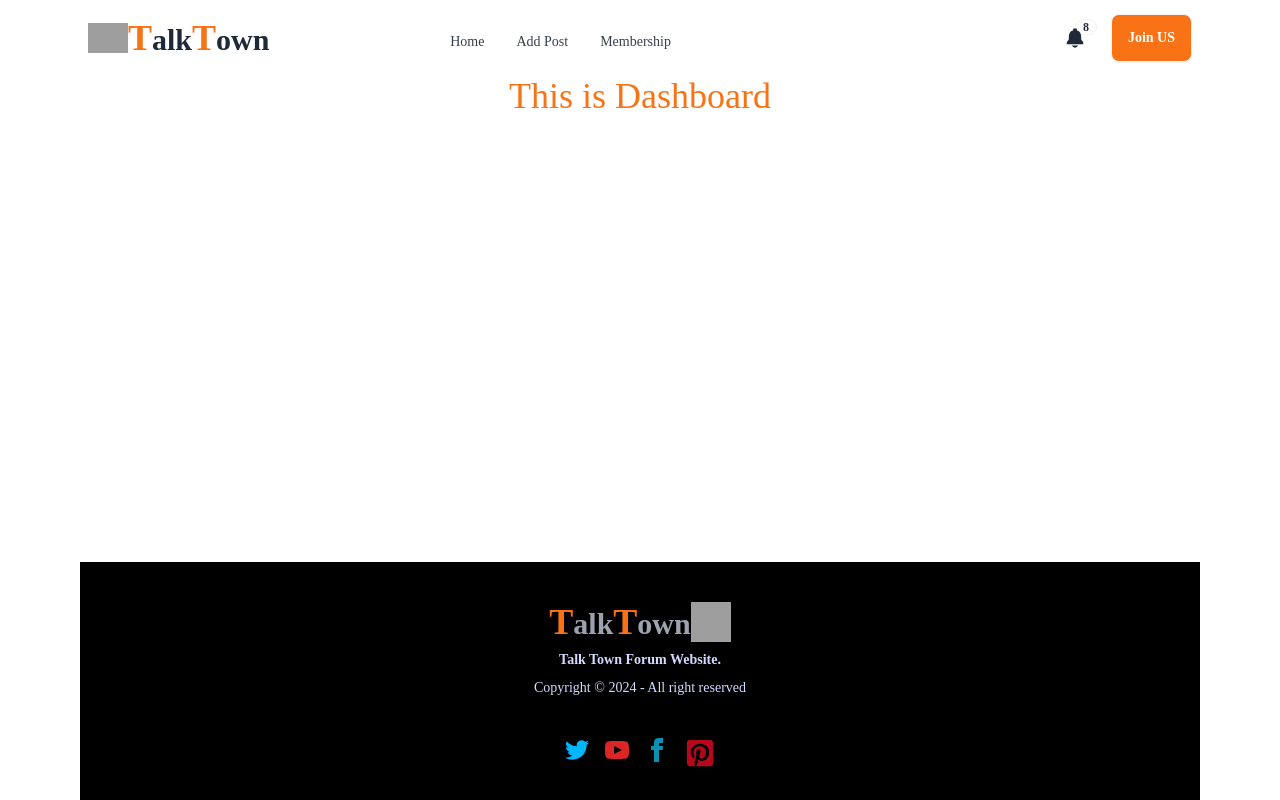
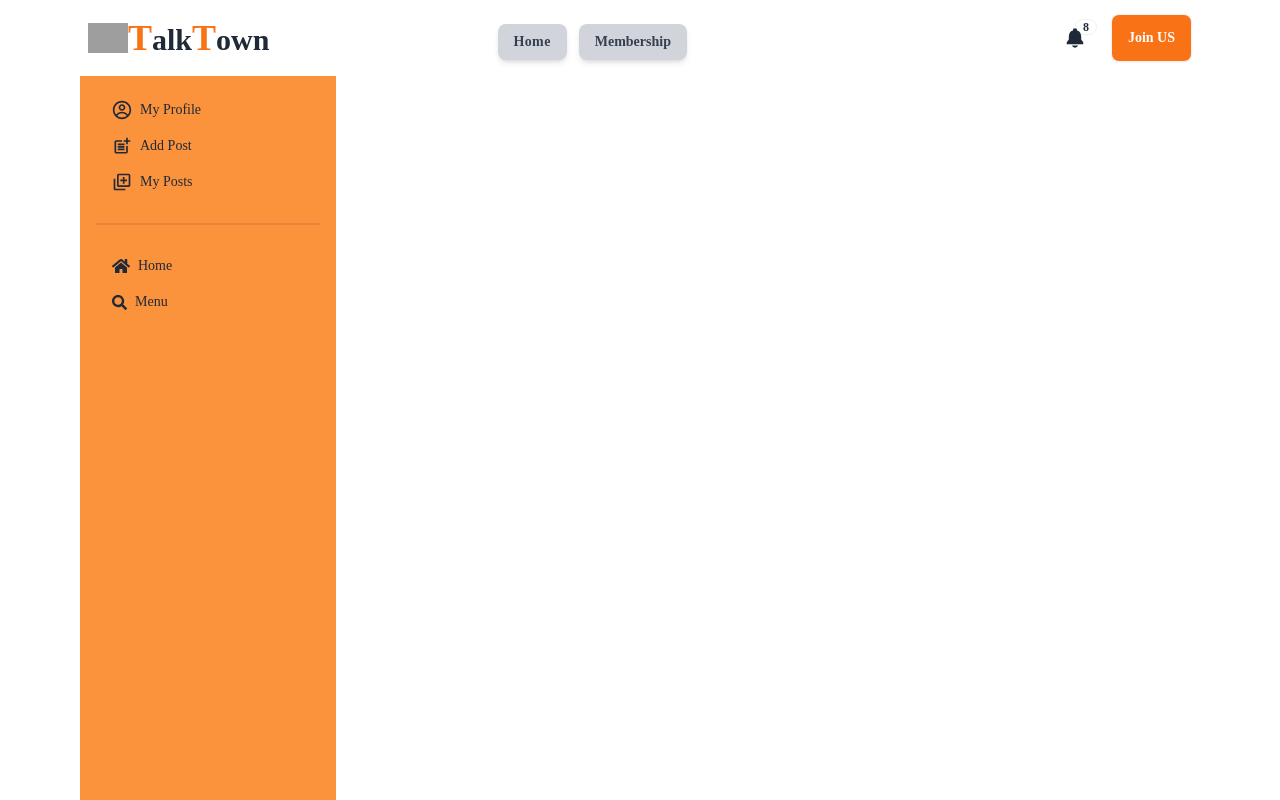
Before and after one commit to nayemkhan1999/Talk-Town-Client-Side-A12, a React (Vite) app: page /dashboard in a window 1280 px wide. Shown: the top 800 px of the page. Built offline with nearby package versions, Linux system fonts and the light colour scheme; no server answers; grey boxes are pictures that could not be loaded; a web font is replaced by a local one.

Commit message:
added a Dashboard panel and create a user function and play on user role and shoe expesiallay user can see own his post

```diff
--- /dev/null
+++ b/src/Categories/CategoriesPost.jsx
@@ -0,0 +1,24 @@
+const CategoriesPost = ({ card }) => {
+  const { name, Tags } = card;
+  return (
+    <div>
+      <div className="card card-compact w-96 bg-base-100 shadow-xl">
+        <figure>
+          <img
+            src="https://img.daisyui.com/images/stock/photo-1606107557195-0e29a4b5b4aa.jpg"
+            alt="Shoes"
+          />
+        </figure>
+        <div className="card-body">
+          <h2 className="card-title">{Tags}</h2>
+          <p>{name}</p>
+          <div className="card-actions justify-end">
+            <button className="btn btn-primary">Buy Now</button>
+          </div>
+        </div>
+      </div>
+    </div>
+  );
+};
+
+export default CategoriesPost;
--- a/src/Categories/CategoriesTags.jsx
+++ b/src/Categories/CategoriesTags.jsx
@@ -12,10 +12,26 @@ import { TbHttpPost } from "react-icons/tb";
 import { Tab, Tabs, TabList, TabPanel } from "react-tabs";
 import "react-tabs/style/react-tabs.css";
 
+import { useEffect, useState } from "react";
+import useAxiosPublic from "../CustomHook/useAxiosPublic";
+import CategoriesPost from "./CategoriesPost";
+
 const CategoriesTags = () => {
+  const axiosPublic = useAxiosPublic();
+  const [get, setGet] = useState([]);
+  const [tabIndex, setTabIndex] = useState(0);
+  // const drinks = menu.filter((item) => item.category === "drinks");
+
+  useEffect(() => {
+    axiosPublic.get("/allPost").then((res) => {
+      setGet(res.data);
+    });
+  }, [axiosPublic]);
+  console.log(get);
+
   return (
     <div className="averia-serif lg:mx-10 mt-2">
-      <Tabs>
+      <Tabs defaultIndex={tabIndex} onSelect={(index) => setTabIndex(index)}>
         <TabList className="border-none space-x-10 mx-auto">
           <Tab>
             <div>
@@ -80,7 +96,11 @@ const CategoriesTags = () => {
         </TabList>
 
         <TabPanel>
-          <h2>Any content 1</h2>
+          <div className="grid grid-cols-1 md:grid-cols-2 lg:grid-cols-3 gap-5">
+            {get.map((card) => (
+              <CategoriesPost key={card._id} card={card}></CategoriesPost>
+            ))}
+          </div>
         </TabPanel>
         <TabPanel>
           <h2>Any content 2</h2>
@@ -115,15 +135,3 @@ const CategoriesTags = () => {
 };
 
 export default CategoriesTags;
-
-//
-//
-//
-//
-//
-//     {
-//       label: "Threads",
-//       icon: BsThreads,
-//       description: "This content is in a spooky Threads!",
-//     },
-//   ];
--- a/src/Dashboard/Dashboard.jsx
+++ b/src/Dashboard/Dashboard.jsx
@@ -1,9 +1,59 @@
+import { BiAddToQueue } from "react-icons/bi";
+import { CgProfile } from "react-icons/cg";
+import { FaHome, FaSearch } from "react-icons/fa";
+import { MdPostAdd } from "react-icons/md";
+import { NavLink, Outlet } from "react-router-dom";
+// import useCart from "../hooks/useCart";
+
 const Dashboard = () => {
   return (
-    <div>
-      <h1 className="text-4xl text-center text-orange-500">
-        This is Dashboard
-      </h1>
+    <div className="averia-serif lg:mx-10 ">
+      <div className="flex">
+        {/* dashboard side bar */}
+        <div className="w-64 min-h-screen   bg-orange-400">
+          <ul className="menu p-4">
+            <>
+              <li>
+                <NavLink to="/myProfile">
+                  <CgProfile size={20} />
+                  My Profile
+                </NavLink>
+              </li>
+              <li>
+                <NavLink to="/addPost">
+                  <MdPostAdd size={20} />
+                  Add Post
+                </NavLink>
+              </li>
+              <li>
+                <NavLink to="/myPost">
+                  <BiAddToQueue size={20} />
+                  My Posts
+                </NavLink>
+              </li>
+            </>
+
+            {/* Sheared nav link all user public */}
+            <div className="divider"></div>
+            <li>
+              <NavLink to="/">
+                <FaHome size={18} />
+                Home
+              </NavLink>
+            </li>
+            <li>
+              <NavLink to="/order/salad">
+                <FaSearch size={15} />
+                Menu
+              </NavLink>
+            </li>
+          </ul>
+        </div>
+        {/* dashboard content */}
+        <div className="flex-1 p-8">
+          <Outlet></Outlet>
+        </div>
+      </div>
     </div>
   );
 };
--- a/src/Home/AddPost.jsx
+++ b/src/Dashboard/User/AddPost/AddPost.jsx
@@ -1,9 +1,10 @@
 import { useForm } from "react-hook-form";
-import Swal from "sweetalert2";
 import { useState } from "react";
 import { ImSpinner6 } from "react-icons/im";
-import useAxiosPublic from "../CustomHook/useAxiosPublic";
-import useAuth from "../CustomHook/useAuth";
+import toast from "react-hot-toast";
+
+import useAxiosPublic from "../../../CustomHook/useAxiosPublic";
+import useAuth from "../../../CustomHook/useAuth";
 
 const imagePostKey = import.meta.env.VITE_IMG_ADD_POST_KEY;
 const imagePostApi = `https://api.imgbb.com/1/upload?key=${imagePostKey}`;
@@ -12,7 +13,6 @@ const AddPost = () => {
   const axiosPublic = useAxiosPublic();
   const { user } = useAuth();
   const [isLoading, setIsLoading] = useState(false);
-
   const onSubmit = async (data) => {
     setIsLoading(!isLoading);
     console.log(data);
@@ -47,13 +47,7 @@ const AddPost = () => {
       if (room.data.insertedId) {
         // show success popup
         reset();
-        Swal.fire({
-          position: "top-end",
-          icon: "success",
-          title: "Thank you! Your room is added successful",
-          showConfirmButton: false,
-          timer: 1500,
-        });
+        toast.success("Your Post Has Successful");
         setIsLoading(false);
       }
     }
--- /dev/null
+++ b/src/Dashboard/User/MyPost/MyPost.jsx
@@ -0,0 +1,28 @@
+import { useEffect, useState } from "react";
+import useAxiosPublic from "../../../CustomHook/useAxiosPublic";
+import ShowMyPost from "./ShowMyPost";
+import useAuth from "../../../CustomHook/useAuth";
+
+const MyPost = () => {
+  const axiosPublic = useAxiosPublic();
+  const [data, setData] = useState([]);
+  const { user } = useAuth();
+
+  useEffect(() => {
+    axiosPublic.get(`/allPost/${user.email}`).then((res) => {
+      setData(res.data);
+    });
+  }, [axiosPublic, user.email]);
+  console.log(data);
+  return (
+    <div>
+      <div className="grid grid-cols-1 md:grid-cols-2 lg:grid-cols-3 gap-5">
+        {data.map((Fz) => (
+          <ShowMyPost key={Fz._id} Fz={Fz}></ShowMyPost>
+        ))}
+      </div>
+    </div>
+  );
+};
+
+export default MyPost;
--- /dev/null
+++ b/src/Dashboard/User/MyPost/ShowMyPost.jsx
@@ -0,0 +1,24 @@
+const ShowMyPost = ({ Fz }) => {
+  const { name, Tags } = Fz;
+  return (
+    <div>
+      <div className="card card-compact w-96 bg-base-100 shadow-xl">
+        <figure>
+          <img
+            src="https://img.daisyui.com/images/stock/photo-1606107557195-0e29a4b5b4aa.jpg"
+            alt="Shoes"
+          />
+        </figure>
+        <div className="card-body">
+          <h2 className="card-title">{Tags}</h2>
+          <p>{name}</p>
+          <div className="card-actions justify-end">
+            <button className="btn btn-primary">Buy Now</button>
+          </div>
+        </div>
+      </div>
+    </div>
+  );
+};
+
+export default ShowMyPost;
--- /dev/null
+++ b/src/Dashboard/User/MyProfile/MyProfile.jsx
@@ -0,0 +1,9 @@
+const MyProfile = () => {
+  return (
+    <div>
+      <h1 className="text-3xl">this is my profile</h1>
+    </div>
+  );
+};
+
+export default MyProfile;
--- a/src/Shared/NavBar.jsx
+++ b/src/Shared/NavBar.jsx
@@ -20,7 +20,7 @@ const NavBar = () => {
           className={({ isActive }) =>
             isActive
               ? "text-orange-500 bg-gray-300 shadow-md font-bold tracking-wide mr-3"
-              : "text-[#363f4d] "
+              : "text-[#363f4d] font-bold bg-gray-300 shadow-md tracking-wide mr-3"
           }
           to="/"
         >
@@ -31,20 +31,8 @@ const NavBar = () => {
         <NavLink
           className={({ isActive }) =>
             isActive
-              ? "text-orange-500  bg-gray-300 shadow-md font-bold tracking-wide mr-3"
-              : "text-[#363f4d] "
-          }
-          to="/addPost"
-        >
-          Add Post
-        </NavLink>
-      </li>
-      <li>
-        <NavLink
-          className={({ isActive }) =>
-            isActive
               ? "text-orange-500  bg-gray-300 shadow-md font-bold tracking-wide"
-              : "text-[#363f4d] "
+              : "text-[#363f4d] font-bold bg-gray-300 shadow-md"
           }
           to="/membership"
         >
```
Also changed, not shown: src/main.jsx (+12 -1 lines).
